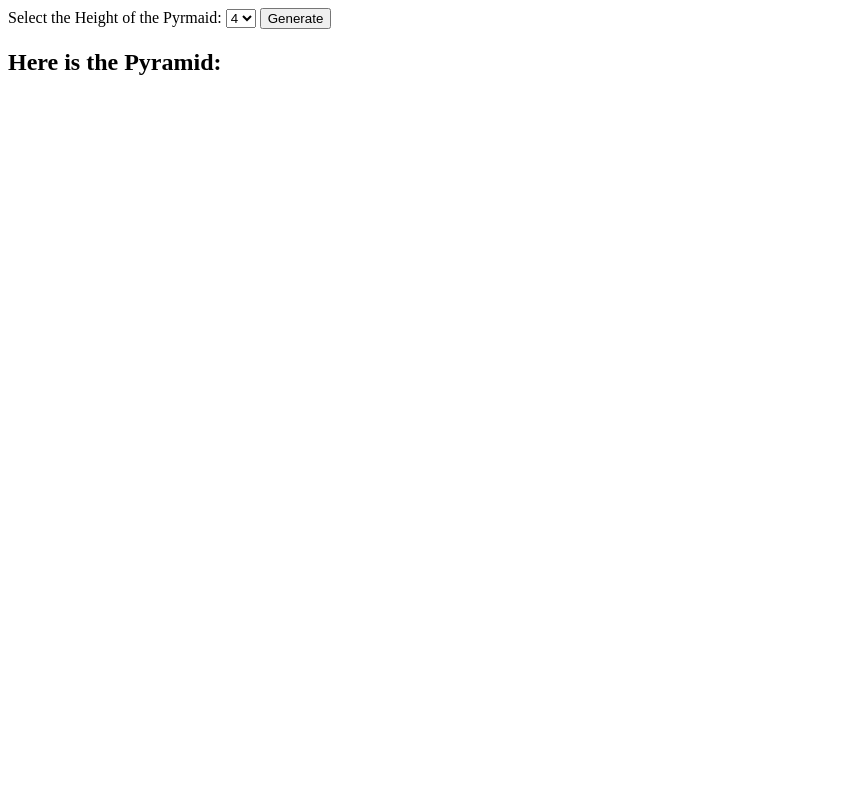
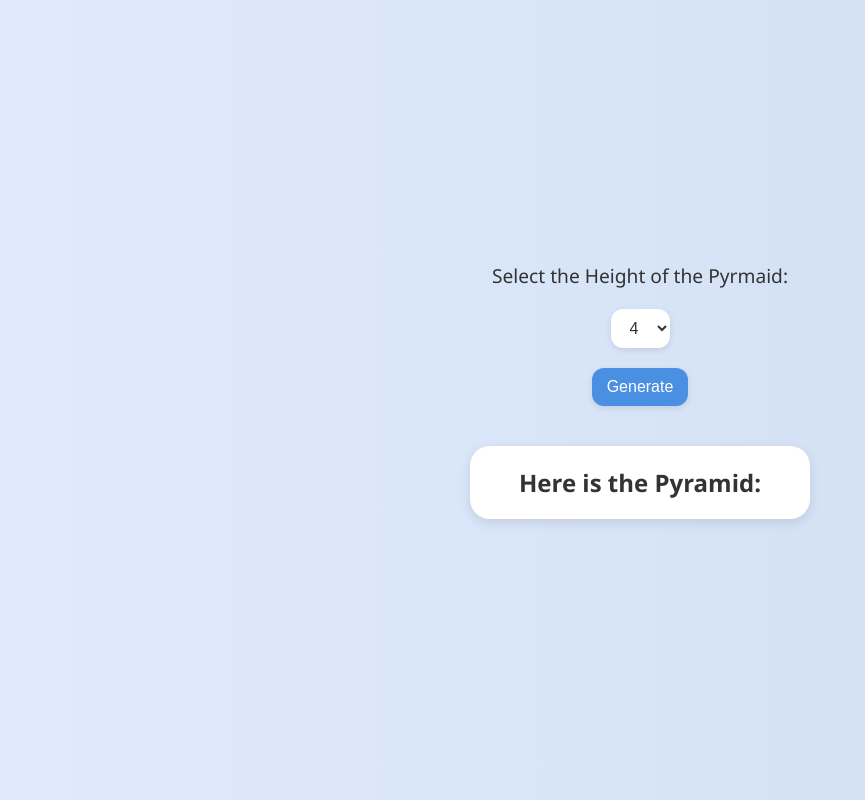
Before and after one commit to OmarAbuelkassem/Js-PyramidGenerator, a plain HTML site: page index.html in a window 1280 px wide. Shown: the whole page, without its empty margins (0-865 px from the left). Drawn offline with Linux system fonts and the light colour scheme.

Commit message:
Add some CSS and adjust The structure

```diff
--- a/index.html
+++ b/index.html
@@ -5,6 +5,70 @@
     <meta charset="UTF-8">
     <meta name="viewport" content="width=device-width, initial-scale=1.0">
     <title>Document</title>
+    <style>
+        body {
+            font-family: 'Segoe UI', Tahoma, Geneva, Verdana, sans-serif;
+            background: linear-gradient(to right, #e0eafc, #cfdef3);
+            margin: 0;
+            padding: 0;
+            display: flex;
+            flex-direction: column;
+            align-items: center;
+            justify-content: center;
+            height: 100vh;
+            color: #333;
+        }
+
+        label {
+            font-size: 1.2rem;
+            margin-bottom: 10px;
+        }
+
+        select,
+        button {
+            padding: 10px 15px;
+            font-size: 1rem;
+            border: none;
+            border-radius: 12px;
+            margin: 10px;
+            cursor: pointer;
+            box-shadow: 0 2px 6px rgba(0, 0, 0, 0.1);
+        }
+
+        select {
+            background-color: #fff;
+            color: #333;
+        }
+
+        button {
+            background-color: #4a90e2;
+            color: white;
+            transition: background-color 0.3s ease;
+        }
+
+        button:hover {
+            background-color: #357ABD;
+        }
+
+        #root {
+            margin-top: 30px;
+            padding: 20px;
+            background-color: white;
+            border-radius: 20px;
+            box-shadow: 0 4px 12px rgba(0, 0, 0, 0.1);
+            width: fit-content;
+            min-width: 300px;
+            text-align: center;
+        }
+
+        h3 {
+            margin-top: 0px;
+            width: fit-content;
+            min-width: 350px;
+            text-align: center;
+        }
+    </style>
+
 </head>
 
 <body>
```
